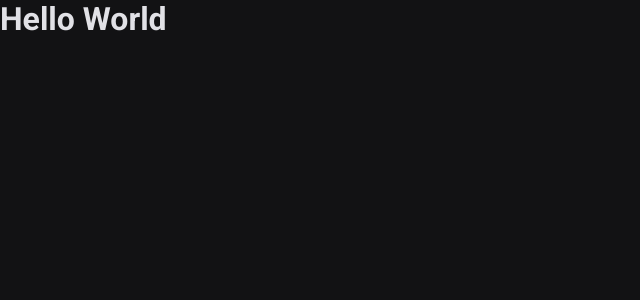
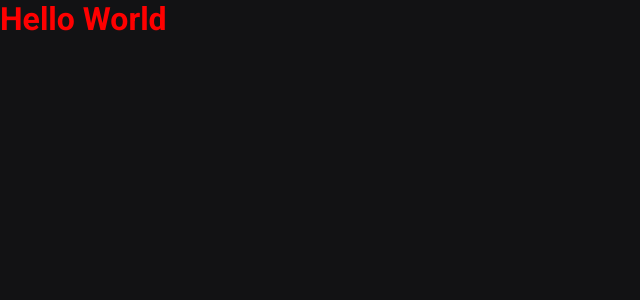
Before and after one commit to DanielPin/react_heat, a React (Vite) app: page / in a window 1280 px wide. Shown: the top 300 px of the page, without its empty margins (0-640 px from the left). Built offline with nearby package versions, Linux system fonts and the light colour scheme.

Commit message:
Implementação sass

```diff
--- a/package.json
+++ b/package.json
@@ -8,7 +8,8 @@
   },
   "dependencies": {
     "react": "^17.0.0",
-    "react-dom": "^17.0.0"
+    "react-dom": "^17.0.0",
+    "sass": "^1.43.4"
   },
   "devDependencies": {
     "@types/react": "^17.0.0",
--- /dev/null
+++ b/src/App.module.scss
@@ -0,0 +1,5 @@
+.contentWrapper {
+  h1 {
+    color: red;
+  }
+}
--- a/src/App.tsx
+++ b/src/App.tsx
@@ -1,6 +1,8 @@
+import styles from './App.module.scss';
+
 export function App() {
   return (
-    <main className="contentWrapper">
+    <main className={styles.contentWrapper}>
       <h1>Hello World</h1>
     </main>
   )
```
Also changed, not shown: 1 other file (tests, documents, lock files or other folders).
